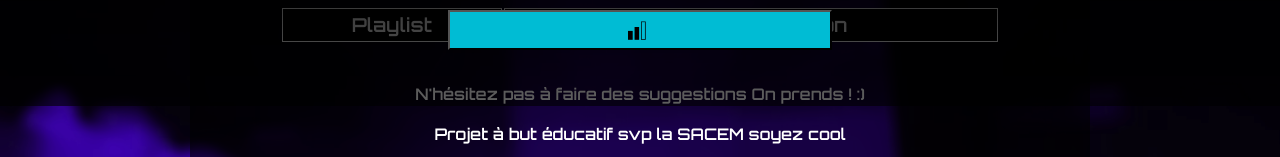
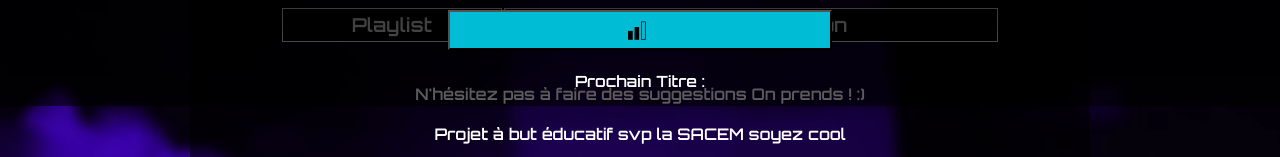
Before and after one commit to St4lV/docker-react-azuracast-web-interface, a React (Create React App) app: page / in a window 1280 px wide. Both pictures are taken after a click on the element 92 px from the left and 75 px from the top of the page. Shown: the part 294-451 px from the top of the page. Built offline with nearby package versions, Linux system fonts and the light colour scheme; no server answers.

Commit message:
Added Next song display in menu tab
Grab from azuracast api, see NextSong.js for details.

```diff
--- a/package.json
+++ b/package.json
@@ -15,7 +15,7 @@
     "react": "^18.2.0",
     "react-dom": "^18.2.0",
     "react-router-dom": "^6.22.0",
-    "react-scripts": "5.0.1",
+    "react-scripts": "^5.0.1",
     "web-vitals": "^2.1.4"
   },
   "scripts": {
--- a/src/App.css
+++ b/src/App.css
@@ -66,7 +66,7 @@ body::-webkit-scrollbar {
 .social-icons-mobile{
 
   width: 100%;
-  height: 200px;
+  height: 230px;
   margin-top: 100px;
   background-image: linear-gradient(to bottom, #000000, #0000009f);
   z-index: 999;
@@ -237,6 +237,24 @@ body::-webkit-scrollbar {
     transform: translateX(-50%);
     font-size: 0.8em;
     z-index: 1500;
+}
+.next-song-display{
+  font-size: 1.1em;
+  position: fixed;
+  top: 350px;
+  justify-content: center;
+  align-items: flex-start;
+  text-align: center;
+  width: 100%;
+}
+.m-next-song-display{
+  font-size: 0.5em;
+  position: fixed;
+  top: 290px;
+  justify-content: center;
+  align-items: flex-start;
+  text-align: center;
+  width: 100%;
 }
 
 .audioButton{
--- /dev/null
+++ b/src/Header/NextSong.js
@@ -0,0 +1,63 @@
+import { useState, useCallback, useEffect } from "react";
+
+const NextSong = ({ isMobile }) => {
+  const [nextsong, setNextsong] = useState({
+    text: '',
+    elapsedUpdate: 0
+  });
+
+  const updateMusicInfo = useCallback((text) => {
+    setNextsong(prevNextsong => ({
+      ...prevNextsong,
+      text,
+    }));
+  }, []);
+
+  const fetchData = useCallback(() => {
+    fetch('https://radio.tirnatek.fr/api/nowplaying_static/tntr.json')
+      .then(response => {
+        if (!response.ok) {
+          throw new Error('Failed to fetch data');
+        }
+        return response.json();
+      })
+      .then(ns => {
+        const text = ns.playing_next.song.text;
+        updateMusicInfo(text);
+
+        setTimeout(fetchData, 15000);
+      })
+      .catch(error => {
+        console.error(`Failed to fetch data. Retrying in 30 seconds... Error: ${error.message}`);
+        setTimeout(fetchData, 30000);
+      });
+  }, [updateMusicInfo]);
+
+
+  useEffect(() => {
+    const fetchDataWrapper = () => {
+      fetchData();
+    };
+    fetchDataWrapper();
+  }, [fetchData]);
+
+  useEffect(() => {
+    const interval = setInterval(() => {
+      setNextsong(prevMetadata => ({
+        ...prevMetadata,
+        elapsedUpdate: prevMetadata.elapsedUpdate + 1
+      }));
+    }, 1000);
+
+    return () => clearInterval(interval);
+  }, []);
+
+  return (
+    <div>
+      <div className={isMobile ? 'm-next-song-display' : 'next-song-display'}>
+        <h3>Prochain Titre : {nextsong.text}</h3>
+      </div>
+    </div>
+  );
+};
+export default NextSong;
--- a/src/Header/SocialIcons.js
+++ b/src/Header/SocialIcons.js
@@ -4,6 +4,7 @@ import { faInstagram, faDiscord, faGithub } from '@fortawesome/free-brands-svg-i
 import { faBars } from '@fortawesome/free-solid-svg-icons';
 import VolumeControl from "./VolumeControl";
 import AudioButtons from './AudioButtons';
+import NextSong from './NextSong';
 
 function SocialIcons({ isMobile }) {
   const [isDropdownOpen, setIsDropdownOpen] = useState(false);
@@ -44,6 +45,9 @@ function SocialIcons({ isMobile }) {
          <VolumeControl isMobile={isMobile}/>
         </div>
           <AudioButtons isMobile={isMobile}/>
+          <div className={isMobile ? 'next-song-display' : 'm-next-song-display'}>
+         <NextSong isMobile={isMobile}/>
+        </div>
         </div>
       )}
     </div>
```
Also changed, not shown: 2 other files (tests, documents, lock files or other folders).
